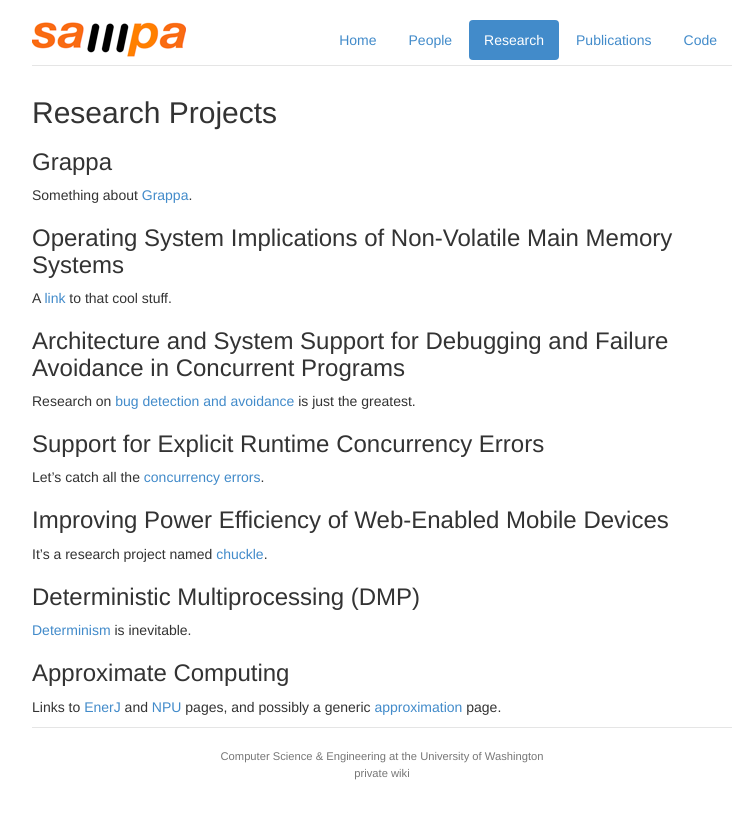
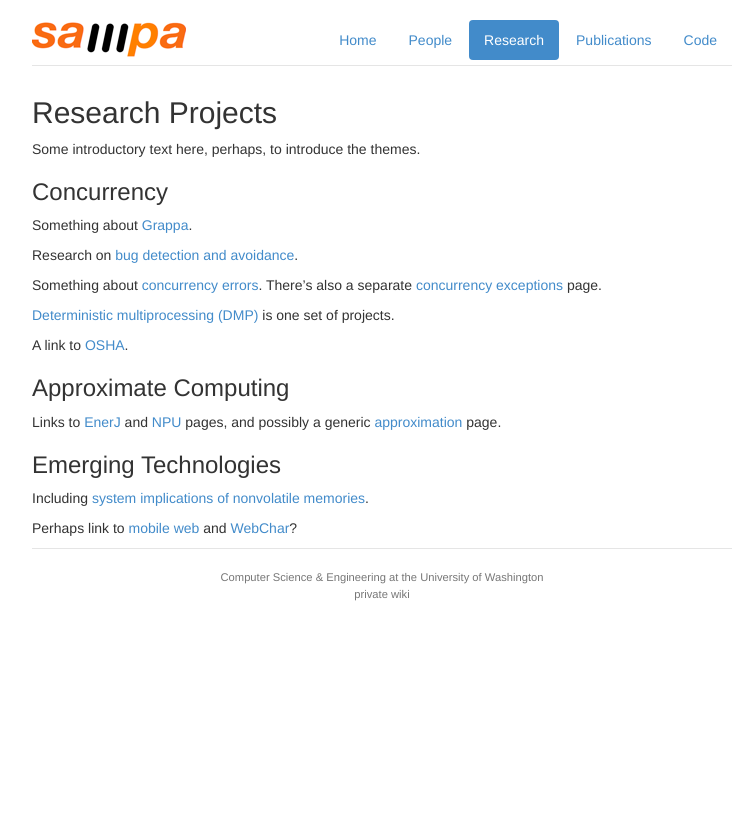
Before and after one commit to uwsampa/sampa-public, a Jekyll site: the page built from research/index.md, in a window 1280 px wide. Shown: the top 819 px of the page, without its empty margins (258-1006 px from the left). Built offline with Jekyll 4.4.1, drawn with Linux system fonts in a browser that asks for light colours; Markdown is read by kramdown in place of the engine named in the settings.

Commit message:
reorganize research page

```diff
--- a/research/index.md
+++ b/research/index.md
@@ -9,30 +9,26 @@ projects:
     name: Deterministic Parallelism
     summary: Determinism is inevitable.
 ---
-### Grappa
+Some introductory text here, perhaps, to introduce the themes.
+
+### Concurrency
 
 Something about [Grappa](grappa.html).
 
-### Operating System Implications of Non-Volatile Main Memory Systems
+Research on [bug detection and avoidance](concurrencybugs.html).
 
-A [link](nonvolatile.html) to that cool stuff.
+Something about [concurrency errors](concurrencyerrors.html). There's also a separate [concurrency exceptions](concurrencyexceptions.html) page.
 
-### Architecture and System Support for Debugging and Failure Avoidance in Concurrent Programs
+[Deterministic multiprocessing (DMP)](dmp.html) is one set of projects.
 
-Research on [bug detection and avoidance](concurrencybugs.html) is just the greatest.
-
-### Support for Explicit Runtime Concurrency Errors
-
-Let's catch all the [concurrency errors](concurrencyerrors.html).
-
-### Improving Power Efficiency of Web-Enabled Mobile Devices
-
-It's a research project named [chuckle](mobileweb.html).
-
-### Deterministic Multiprocessing (DMP)
-
-[Determinism](dmp.html) is inevitable.
+A link to [OSHA](osha.html).
 
 ### Approximate Computing
 
 Links to [EnerJ](approximation/enerj.html) and [NPU](approximation/npu.html) pages, and possibly a generic [approximation](approximation/) page.
+
+### Emerging Technologies
+
+Including [system implications of nonvolatile memories](nonvolatile.html).
+
+Perhaps link to [mobile web](mobileweb.html) and [WebChar](webchar.html)?
```
Also changed, not shown: research/concurrencyexceptions.md (+2 -3 lines), research/osha.md (+3 -5 lines).
